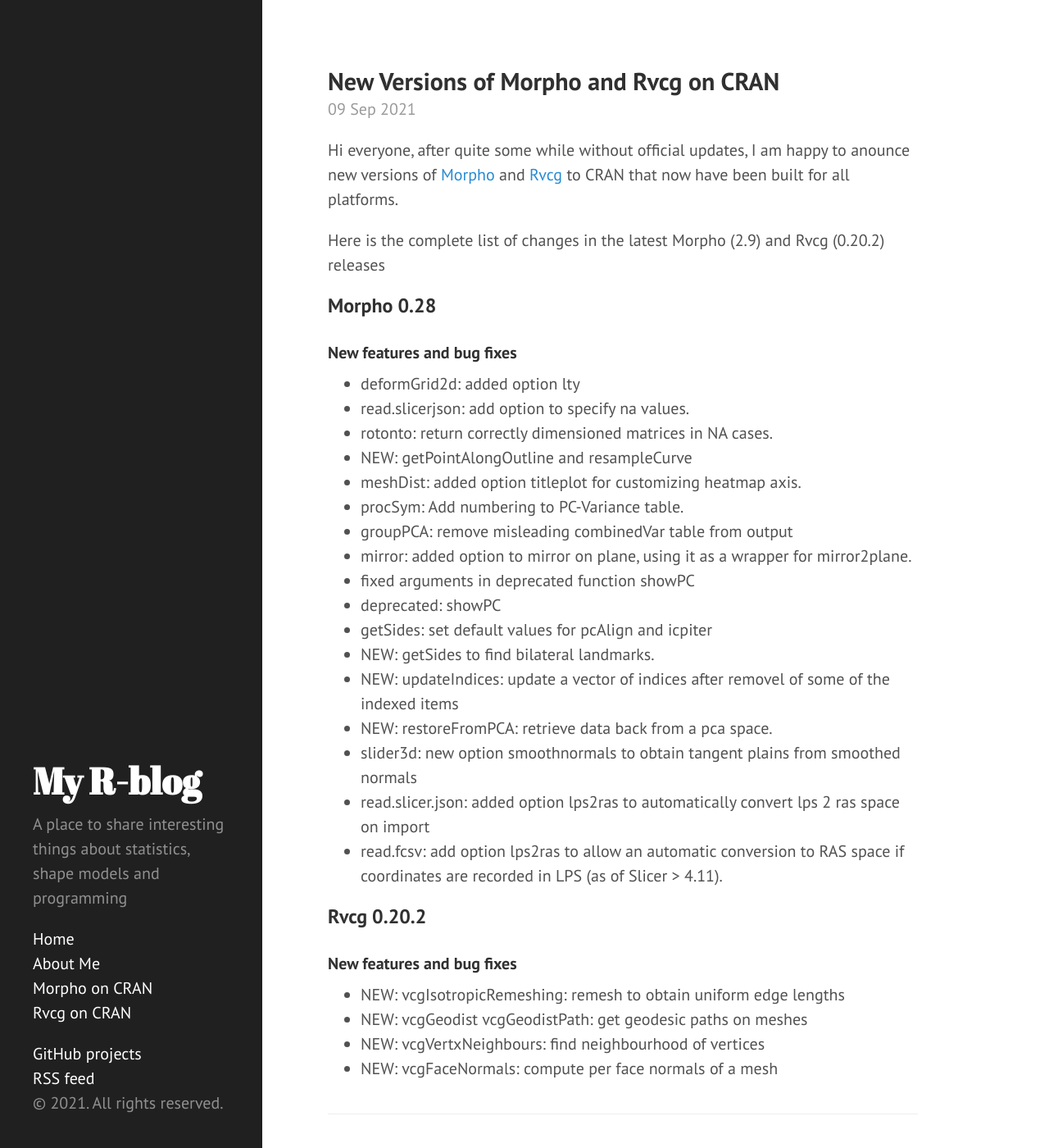
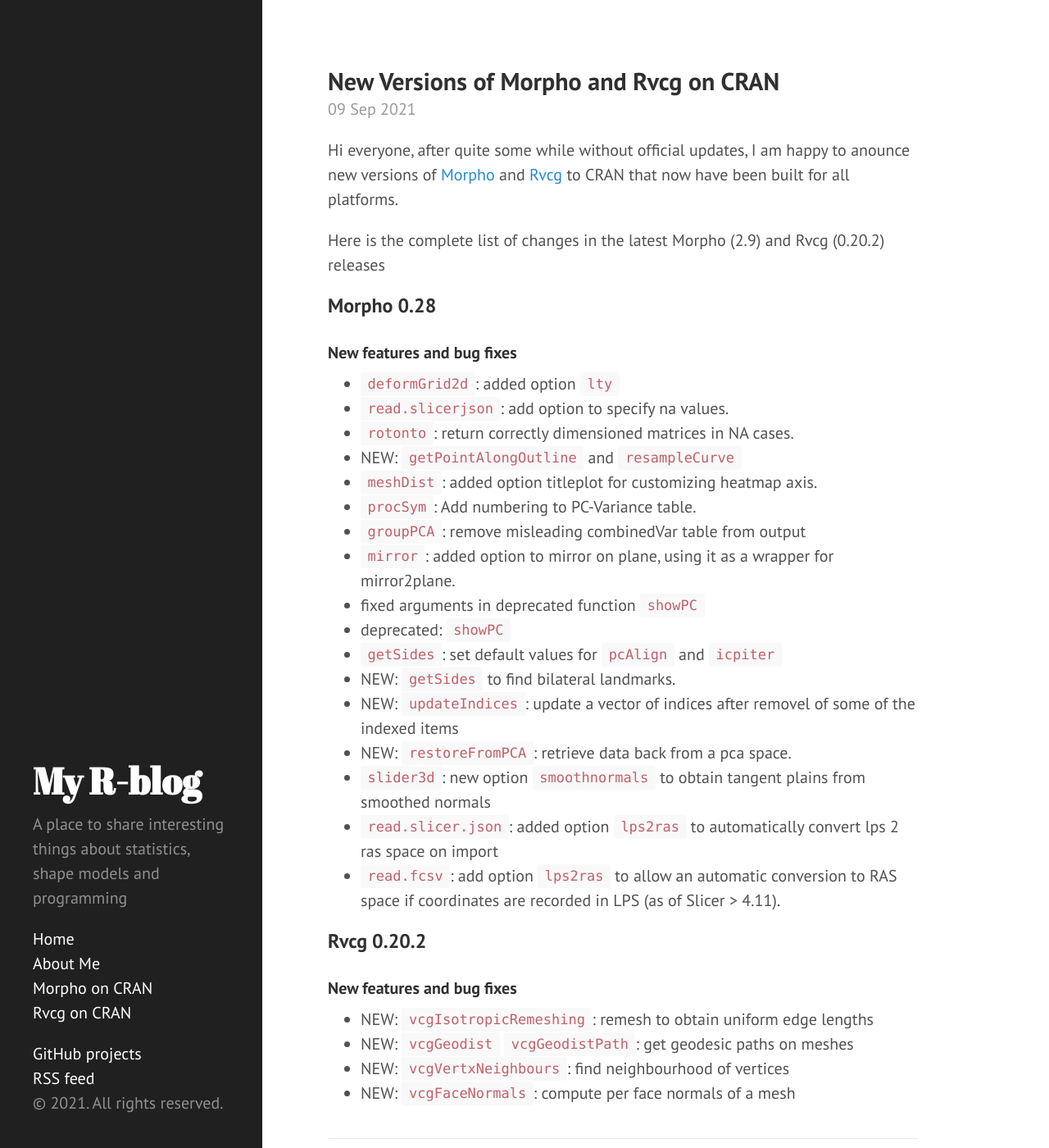
Before and after one commit to zarquon42b/zarquon42b.github.io, a Jekyll site: the page built from _posts/2021-09-09-MorphoRvcgCRAN.md, in a window 1280 px wide and 1400 px high. Shown: the whole window at 82% size. Built offline with Jekyll 4.4.1, drawn with Linux system fonts in a browser that asks for light colours; nearby versions of some CDN libraries; comment, search, counter and statistics services are not loaded.

Commit message:
Formatting

```diff
--- a/_posts/2021-09-09-MorphoRvcgCRAN.md
+++ b/_posts/2021-09-09-MorphoRvcgCRAN.md
@@ -20,23 +20,23 @@
 ### New features and bug fixes
 
 
-* deformGrid2d: added option lty
-* read.slicerjson: add option to specify na values.
-* rotonto: return correctly dimensioned matrices in NA cases.
-* NEW: getPointAlongOutline and resampleCurve
-* meshDist: added option titleplot for customizing heatmap axis.
-* procSym: Add numbering to PC-Variance table.
-* groupPCA: remove misleading combinedVar table from output
-* mirror: added option to mirror on plane, using it as a wrapper for mirror2plane.
-* fixed arguments in deprecated function showPC
-* deprecated: showPC
-* getSides: set default values for pcAlign and icpiter
-* NEW: getSides to find bilateral landmarks.
-* NEW: updateIndices: update a vector of indices after removel of some of the indexed items
-* NEW: restoreFromPCA: retrieve data back from a pca space.
-* slider3d: new option smoothnormals to obtain tangent plains from smoothed normals
-* read.slicer.json: added option lps2ras to automatically convert lps 2 ras space on import
-* read.fcsv: add option lps2ras to allow an automatic conversion to RAS space if coordinates are recorded in LPS (as of Slicer > 4.11).
+* `deformGrid2d`: added option `lty`
+* `read.slicerjson`: add option to specify na values.
+* `rotonto`: return correctly dimensioned matrices in NA cases.
+* NEW: `getPointAlongOutline` and `resampleCurve`
+* `meshDist`: added option titleplot for customizing heatmap axis.
+* `procSym`: Add numbering to PC-Variance table.
+* `groupPCA`: remove misleading combinedVar table from output
+* `mirror`: added option to mirror on plane, using it as a wrapper for mirror2plane.
+* fixed arguments in deprecated function `showPC`
+* deprecated: `showPC`
+* `getSides`: set default values for `pcAlign` and `icpiter`
+* NEW: `getSides` to find bilateral landmarks.
+* NEW: `updateIndices`: update a vector of indices after removel of some of the indexed items
+* NEW: `restoreFromPCA`: retrieve data back from a pca space.
+* `slider3d`: new option `smoothnormals` to obtain tangent plains from smoothed normals
+* `read.slicer.json`: added option `lps2ras` to automatically convert lps 2 ras space on import
+* `read.fcsv`: add option `lps2ras` to allow an automatic conversion to RAS space if coordinates are recorded in LPS (as of Slicer > 4.11).
 
 
 ## Rvcg 0.20.2
@@ -44,7 +44,7 @@
 ### New features and bug fixes
 
 
-* NEW: vcgIsotropicRemeshing: remesh to obtain uniform edge lengths
-* NEW: vcgGeodist vcgGeodistPath: get geodesic paths on meshes
-* NEW: vcgVertxNeighbours: find neighbourhood of vertices
-* NEW: vcgFaceNormals: compute per face normals of a mesh
+* NEW: `vcgIsotropicRemeshing`: remesh to obtain uniform edge lengths
+* NEW: `vcgGeodist` `vcgGeodistPath`: get geodesic paths on meshes
+* NEW: `vcgVertxNeighbours`: find neighbourhood of vertices
+* NEW: `vcgFaceNormals`: compute per face normals of a mesh
```
